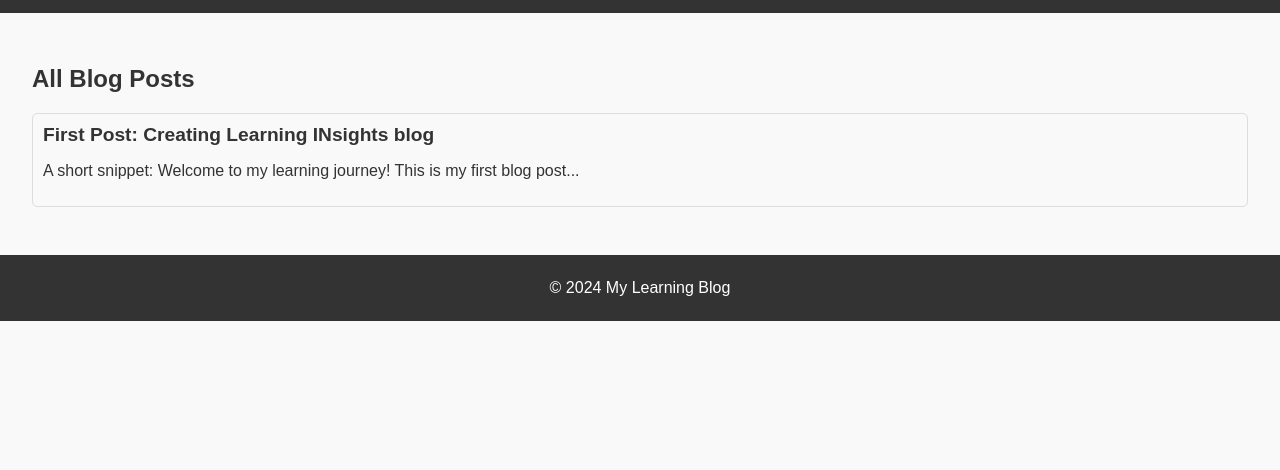
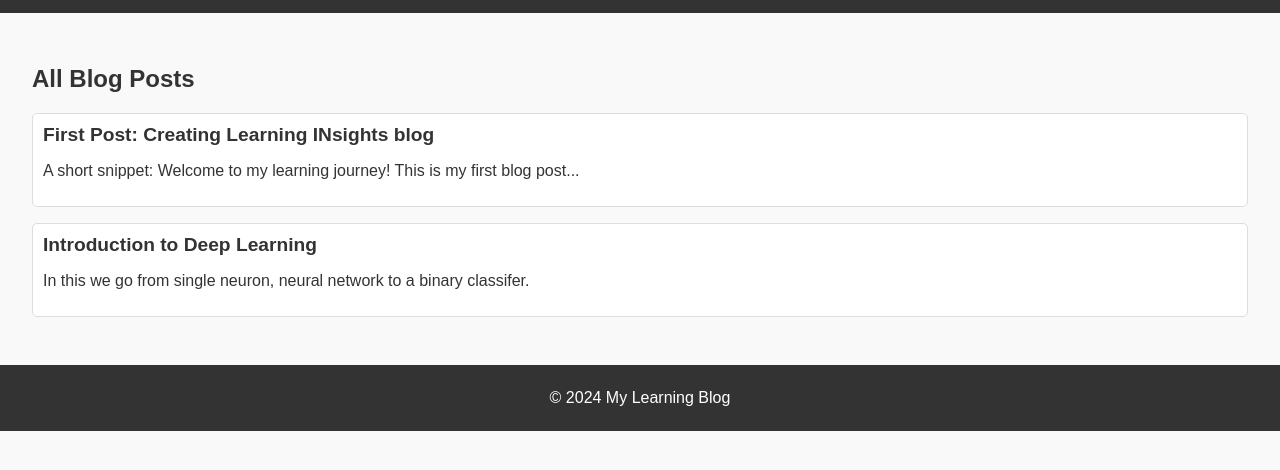
Before and after one commit to harshit2702/Learning_INsights, a plain HTML site: page blog/index.html in a window 1280 px wide. Shown: the part 90-560 px from the top of the page. Drawn offline with Linux system fonts and the light colour scheme.

Commit message:
Update index.html

```diff
--- a/blog/index.html
+++ b/blog/index.html
@@ -20,9 +20,17 @@
         <ul>
             <li>
                 <a href="post1.html" style="text-decoration: none; color: inherit;">
-                    <div style="padding: 10px; border: 1px solid #ddd; border-radius: 5px; transition: background-color 0.3s;">
+                    <div class="post-card" style="padding: 10px; border: 1px solid #ddd; border-radius: 5px; transition: background-color 0.3s;">
                         <h3 style="margin: 0; font-size: 1.2em;">First Post: Creating Learning INsights blog</h3>
                         <p>A short snippet: Welcome to my learning journey! This is my first blog post...</p>
+                    </div>
+                </a>
+            </li>
+            <li>
+                <a href="post2.html" style="text-decoration: none; color: inherit;">
+                    <div class="post-card" style="padding: 10px; border: 1px solid #ddd; border-radius: 5px; transition: background-color 0.3s;">
+                        <h3 style="margin: 0; font-size: 1.2em;">Introduction to Deep Learning</h3>
+                        <p>In this we go from single neuron, neural network to a binary classifer.</p>
                     </div>
                 </a>
             </li>
```
